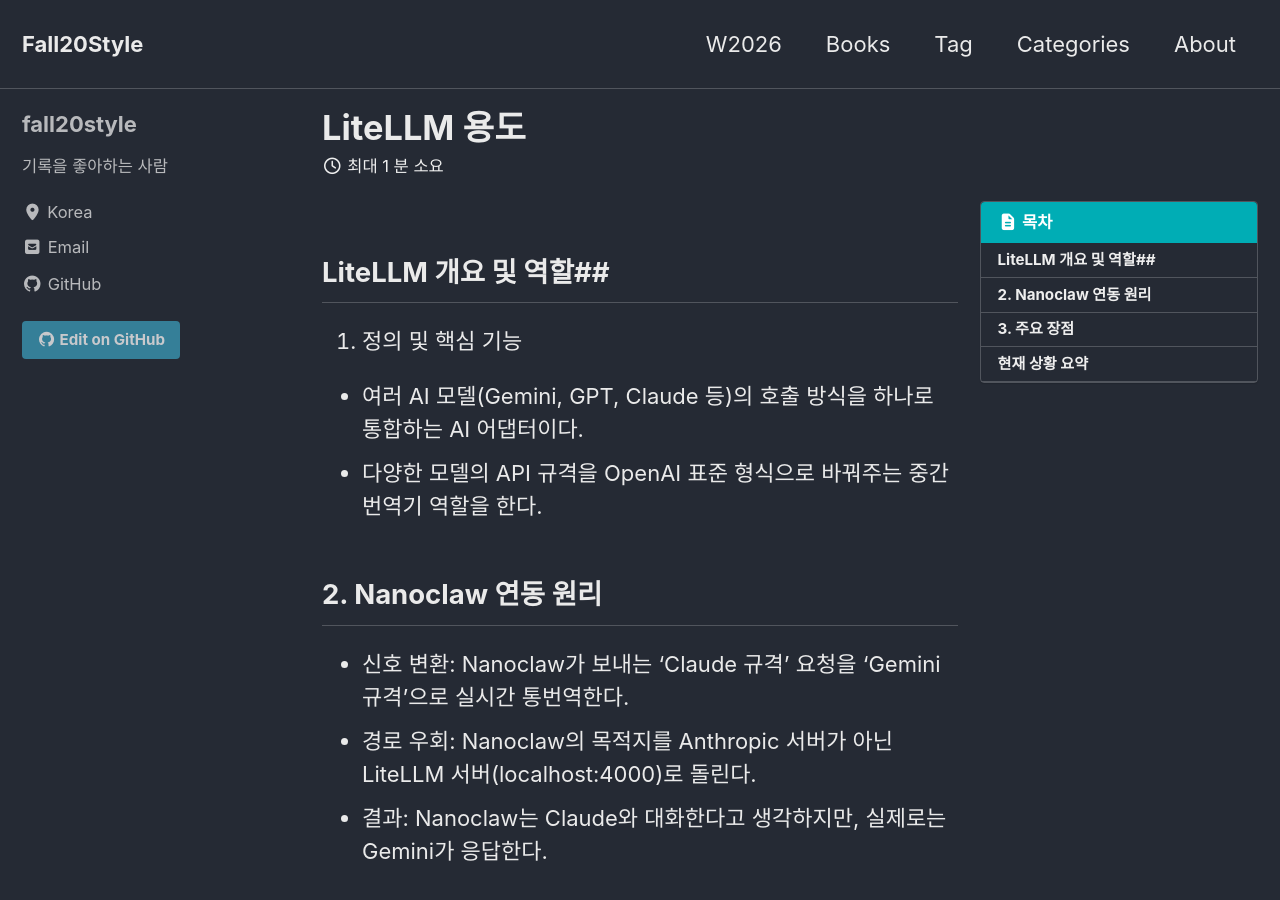
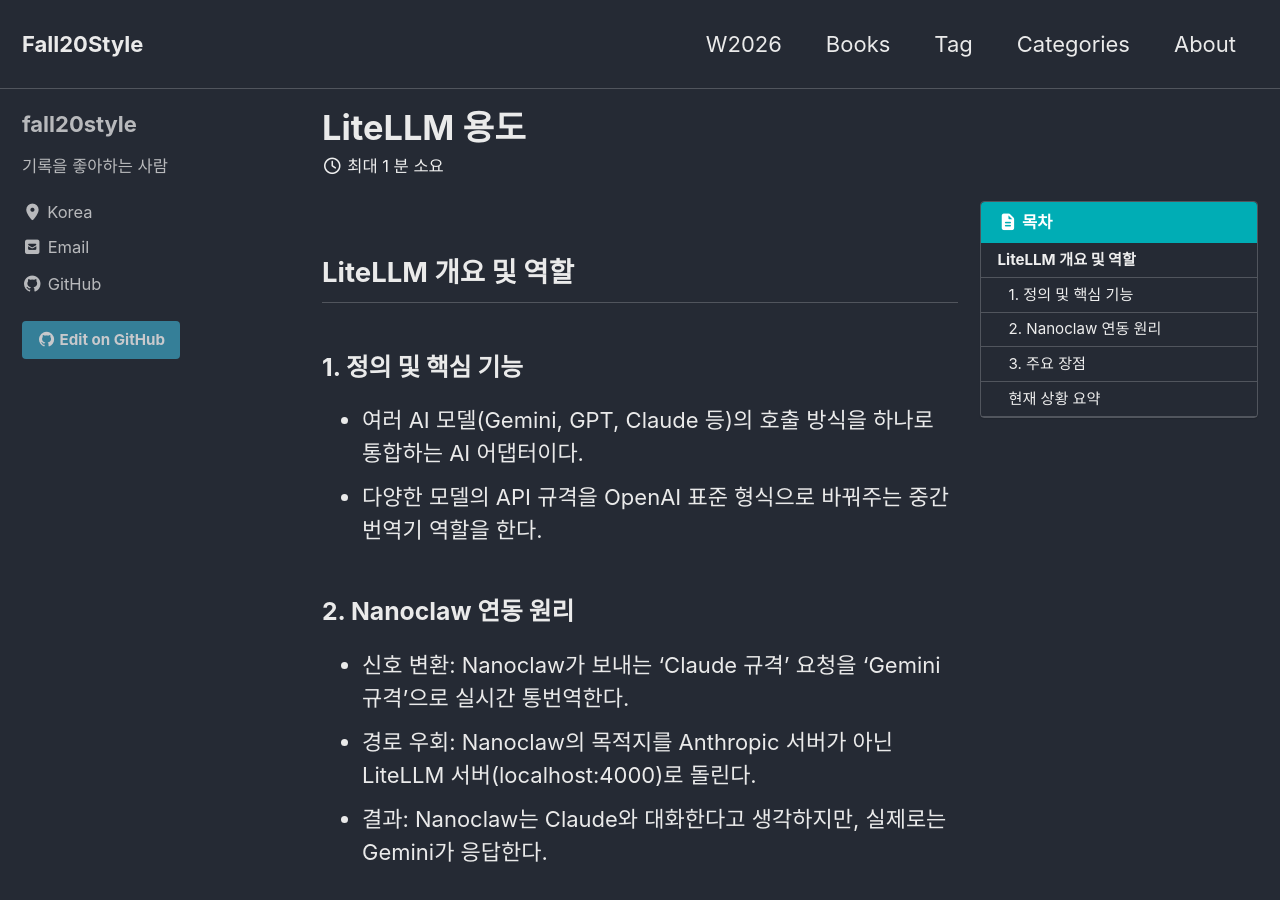
Before and after one commit to fall20style/fall20style.github.io, a Jekyll site: the page built from _posts/2026-05-06-what-is-lite-llm.md, in a window 1280 px wide and 900 px high. Built offline with Jekyll 4.4.1, drawn with Linux system fonts in a browser that asks for light colours; cached includes are drawn as plain includes.

Commit message:
Update 2026-05-06-what-is-lite-llm.md

```diff
--- a/_posts/2026-05-06-what-is-lite-llm.md
+++ b/_posts/2026-05-06-what-is-lite-llm.md
@@ -17,26 +17,26 @@ description: "LiteLLM이란?"
 ---
 
 
-## LiteLLM 개요 및 역할##
+## LiteLLM 개요 및 역할
 
-1. 정의 및 핵심 기능
+### 1. 정의 및 핵심 기능
 
 * 여러 AI 모델(Gemini, GPT, Claude 등)의 호출 방식을 하나로 통합하는 AI 어댑터이다.
 * 다양한 모델의 API 규격을 OpenAI 표준 형식으로 바꿔주는 중간 번역기 역할을 한다.
 
-## 2. Nanoclaw 연동 원리
+### 2. Nanoclaw 연동 원리
 
 * 신호 변환: Nanoclaw가 보내는 'Claude 규격' 요청을 'Gemini 규격'으로 실시간 통번역한다.
 * 경로 우회: Nanoclaw의 목적지를 Anthropic 서버가 아닌 LiteLLM 서버(localhost:4000)로 돌린다.
 * 결과: Nanoclaw는 Claude와 대화한다고 생각하지만, 실제로는 Gemini가 응답한다.
 
-## 3. 주요 장점
+### 3. 주요 장점
 
 * 교체 용이: 코드 수정 없이 설정 파일만 바꿔서 Gemini 1.5 Pro, Flash 등으로 즉시 전환 가능하다.
 * 비용 관리: 상대적으로 저렴한 Gemini API를 사용하여 비용을 절감할 수 있다.
 * 확장성: 향후 출시될 새로운 모델들도 LiteLLM만 업데이트하면 바로 연동할 수 있다.
 
-## 현재 상황 요약
+### 현재 상황 요약
 
 * Nanoclaw는 TypeScript 기반 프로젝트이고, LiteLLM은 Python 기반 서버 도구이다.
 * 현재 Python 3.14의 호환성 문제로 설치가 막힌 상태이므로, 안정적인 Python 3.12 환경을 구축하거나 Docker를 사용하는 것이 해결책이다.
```
